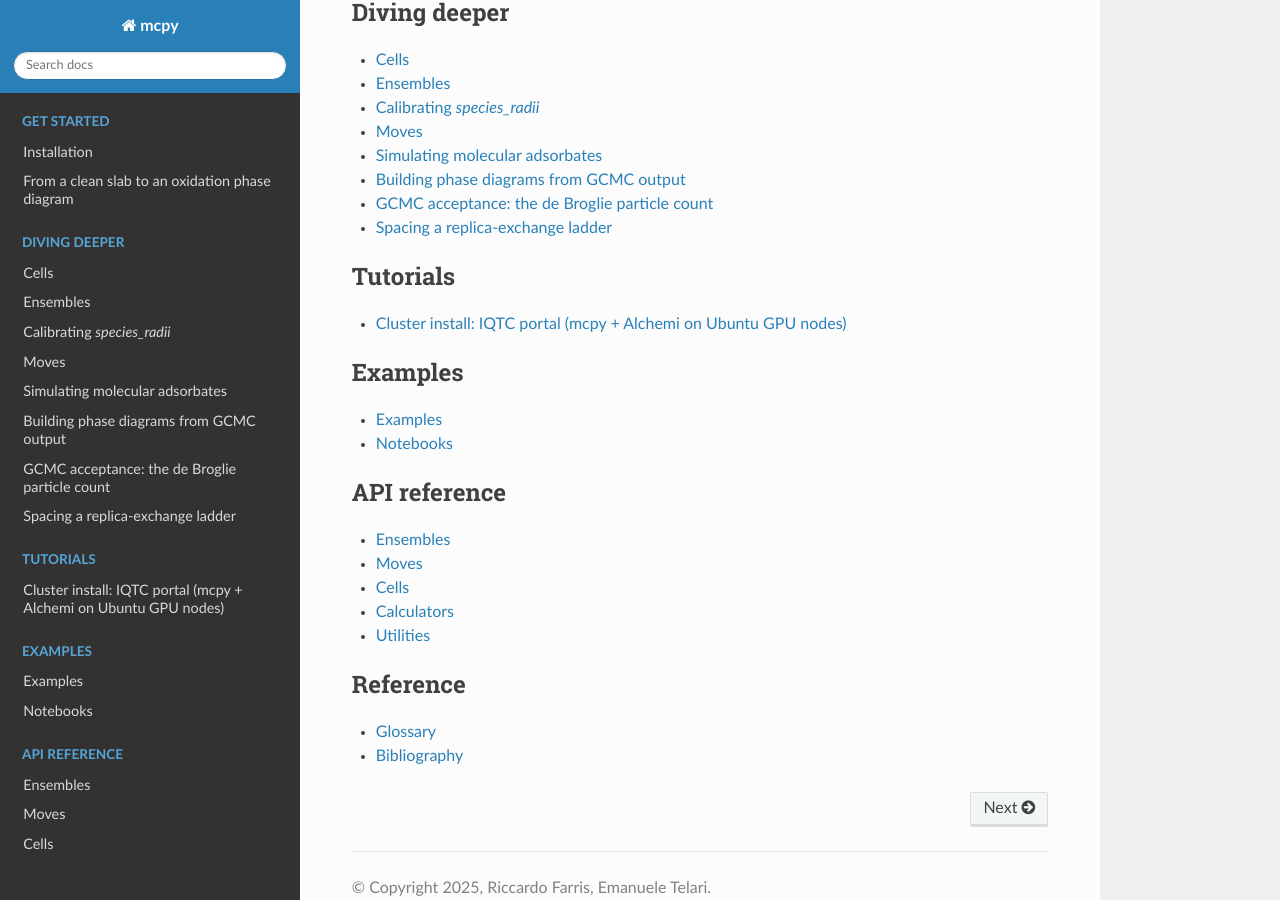
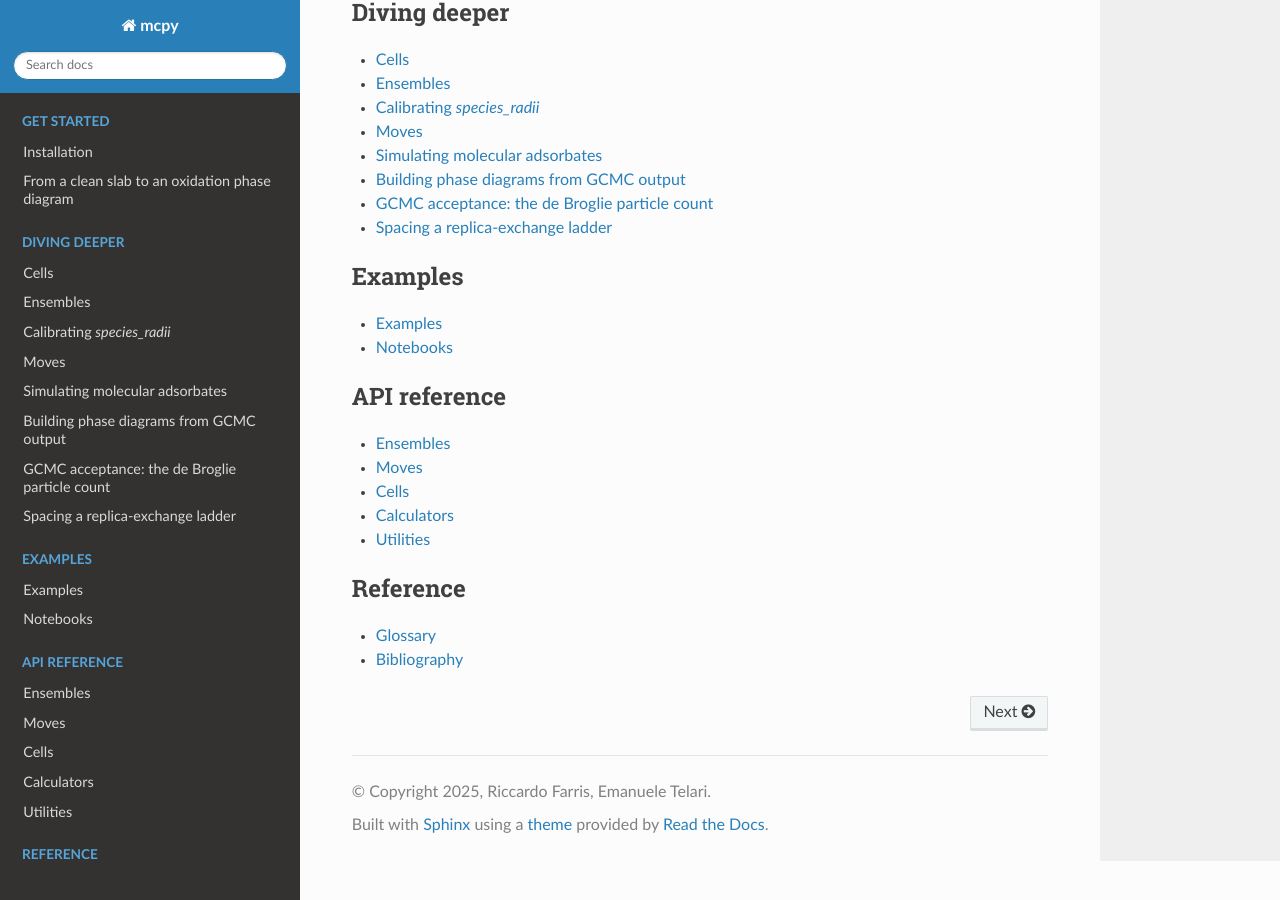
Before and after one commit to farrisric/mcpy, a Sphinx documentation site: the page built from docs/index.rst, in a window 1280 px wide and 900 px high, scrolled down 1117 px. Built offline with Sphinx 7.4.7 and the Read the Docs theme 3.1.0, drawn with Linux system fonts in a browser that asks for light colours; some of the changed lines change nothing that is shown.

Commit message:
Drop the IQTC cluster tutorial
Site-specific install and SLURM instructions for one university cluster,
which every mcpy release has to keep in step with the examples it submits
even though nobody outside that cluster can follow it. Its only remaining
tutorial neighbour is an :orphan: redirect stub, so the Tutorials toctree
goes with it.

```diff
--- a/docs/index.rst
+++ b/docs/index.rst
@@ -64,12 +64,6 @@ the hybrid GCMC method it implements (see :doc:`bibliography`).
    replica_exchange_ladder_spacing
 
 .. toctree::
-   :caption: Tutorials
-   :maxdepth: 1
-
-   tutorials/cluster_install_iqtc
-
-.. toctree::
    :caption: Examples
    :maxdepth: 1
 
--- a/docs/tutorials/cluster_install_iqtc.rst
+++ /dev/null
@@ -1,343 +0,0 @@
-Cluster install: IQTC portal (mcpy + Alchemi on Ubuntu GPU nodes)
-=================================================================
-
-This recipe sets up an environment that runs ``mcpy`` GCMC simulations with
-the NVIDIA Alchemi GPU stack (``AlchemiCalculator`` /
-``AlchemiFCalculator``) on the IQTC portal cluster's **iqtc13.q** partition
-(RTX 4090 nodes ``merry04`` / ``merry05``).
-
-It is written for that cluster's actual layout — the login node and the
-compute nodes have different operating systems, so a naive ``conda
-activate`` in a SLURM script does not work.
-
-The same approach generalises to any cluster where the login and compute
-nodes diverge in OS, drivers, or mounts.
-
-
-Cluster facts you need to know
-------------------------------
-
-.. list-table::
-   :header-rows: 1
-   :widths: 18 10 22 8 16 8 10
-
-   * - Node
-     - Role
-     - OS
-     - glibc
-     - ``/aplic`` conda
-     - ``module``
-     - Internet
-   * - ``portal03``
-     - login
-     - Debian 10
-     - 2.28
-     - yes (``/aplic/anaconda/2020.02``)
-     - yes
-     - yes
-   * - ``merry04``, ``merry05``
-     - iqtc13.q GPU
-     - Ubuntu 24.04
-     - 2.39
-     - **NO** (path absent)
-     - **NO**
-     - **NO**
-
-Consequences:
-
-- Build and install on the **login node** (only place with internet + conda).
-- Run on the **compute nodes** using the env's ``python`` directly — **do
-  not** call ``conda activate`` from inside the SLURM script (the path
-  doesn't exist on Ubuntu nodes and the script will fail silently).
-- Pre-download any model checkpoints on the login node; compute nodes can't
-  reach the internet.
-- ``merry04/05`` driver is **570.x → CUDA 12.8**. Use PyTorch built for
-  ``cu128`` (``cu130`` wheels will see ``torch.cuda.is_available() ==
-  False``).
-
-``/home`` is NFS-mounted on every node, so a conda env created on
-``portal03`` is reachable from ``merry04/05``.
-
-
-One-time setup on ``portal03``
-------------------------------
-
-Workspace prep
-~~~~~~~~~~~~~~
-
-NFS-safe scratch for pip. The default ``/tmp`` is only ~1 GB and ``/home``
-is NFS, which trips pip with "Directory not empty" errors during installs.
-
-.. code-block:: bash
-
-   mkdir -p /dev/shm/$USER-pip
-   export TMPDIR=/dev/shm/$USER-pip
-   export TEMP=$TMPDIR TMP=$TMPDIR
-
-Create a fresh conda env
-~~~~~~~~~~~~~~~~~~~~~~~~
-
-Always use a **fresh env**. Mixing ``nvalchemi`` / MACE / cuequivariance
-into an existing env almost always breaks because of pinned CUDA-specific
-dependencies.
-
-.. code-block:: bash
-
-   source /aplic/anaconda/2020.02/etc/profile.d/conda.sh
-   conda create -n alchemi128 python=3.11 pip -y
-
-Install PyTorch with CUDA 12.8 wheels
-~~~~~~~~~~~~~~~~~~~~~~~~~~~~~~~~~~~~~
-
-.. code-block:: bash
-
-   ENV_PY=$HOME/.conda/envs/alchemi128/bin/python
-   PYTHONNOUSERSITE=1 $ENV_PY -m pip install --no-cache-dir \
-       torch --index-url https://download.pytorch.org/whl/cu128
-
-The ``+cu128`` build matches the driver on ``merry04/05``. Don't take
-whatever ``pip install torch`` gives you by default — that's ``+cu130``
-and will run on CPU only.
-
-Install nvalchemi + MACE + mcpy
-~~~~~~~~~~~~~~~~~~~~~~~~~~~~~~~
-
-.. code-block:: bash
-
-   PYTHONNOUSERSITE=1 $ENV_PY -m pip install --no-cache-dir --prefer-binary \
-       'nvalchemi-toolkit[mace]'
-
-   # mcpy from your clone (editable)
-   PYTHONNOUSERSITE=1 $ENV_PY -m pip install --no-cache-dir --prefer-binary \
-       -e $HOME/bin/mcpy
-
-Resulting key versions (as of this writing):
-
-.. code-block:: text
-
-   torch                            2.11.0+cu128
-   nvalchemi-toolkit                0.1.0
-   nvalchemi-toolkit-ops            0.3.1
-   cuequivariance-torch             0.10.0
-   cuequivariance-ops-torch-cu12    0.10.0     # matches your CUDA major
-   mace-torch                       0.3.15
-   e3nn                             0.4.4
-   ase                              3.28.0
-   numpy                            2.4.6
-
-Pre-download the MACE-MP checkpoint
-~~~~~~~~~~~~~~~~~~~~~~~~~~~~~~~~~~~
-
-Compute nodes have no internet, so cache the model on the login node. The
-cache directory (``~/.cache/mace/``) is on NFS, so ``merry04/05`` will see
-it.
-
-.. code-block:: bash
-
-   PYTHONNOUSERSITE=1 $ENV_PY -c "
-   from mace.calculators.foundations_models import download_mace_mp_checkpoint
-   print(download_mace_mp_checkpoint('medium-mpa-0'))
-   "
-   # → /home/$USER/.cache/mace/macempa0mediummodel  (≈ 80 MB)
-
-Verify on a compute node
-~~~~~~~~~~~~~~~~~~~~~~~~
-
-.. code-block:: bash
-
-   ssh merry04 'PYTHONNOUSERSITE=1 $HOME/.conda/envs/alchemi128/bin/python -c "
-   import torch
-   print(\"torch:\", torch.__version__, \"cu:\", torch.version.cuda)
-   print(\"cuda available:\", torch.cuda.is_available())
-   print(\"cuda devices:\", torch.cuda.device_count())
-   from mcpy.calculators import AlchemiCalculator, AlchemiFCalculator
-   print(\"mcpy alchemi calculators: ok\")
-   "'
-
-Expected:
-
-.. code-block:: text
-
-   torch: 2.11.0+cu128 cu: 12.8
-   cuda available: True
-   cuda devices: 3
-   mcpy alchemi calculators: ok
-
-If ``cuda available: False``, the driver is older than CUDA 12.8 —
-reinstall torch from the matching ``cu12X`` wheel index (e.g. ``cu124`` for
-driver 550).
-
-
-SLURM submit script
--------------------
-
-Save as ``submit_gcmc_alchemi.sh``:
-
-.. code-block:: bash
-
-   #!/bin/bash
-   #SBATCH --job-name=gcmc_alchemi
-   #SBATCH --partition=iqtc13.q
-   #SBATCH --gres=gpu:1
-   #SBATCH --cpus-per-task=4
-   #SBATCH --time=24:00:00
-   #SBATCH --output=%x_%j.out
-   #SBATCH --error=%x_%j.err
-
-   set -eo pipefail
-
-   PYTHON=$HOME/.conda/envs/alchemi128/bin/python
-   SCRIPT=$HOME/bin/mcpy/examples/03_gcmc_surface_mace.py
-   RESULTS_DIR=$SLURM_SUBMIT_DIR/results/job_${SLURM_JOB_ID:-local}
-
-   export PYTHONNOUSERSITE=1
-   export OMP_NUM_THREADS=${SLURM_CPUS_PER_TASK:-4}
-   export TMPDIR=/tmp/$USER
-   mkdir -p "$TMPDIR" "$RESULTS_DIR"
-
-   echo "=== node=$(hostname)  $(date) ==="
-   nvidia-smi -L
-   "$PYTHON" -c "import torch; print('torch', torch.__version__, 'cu_avail', torch.cuda.is_available())"
-
-   cd "$RESULTS_DIR"
-   "$PYTHON" "$SCRIPT"
-
-The script takes no command-line flags: every setting is a constant at the
-top of the file (``CHECKPOINT``, ``TEMPERATURE``, ``STEPS``, ``DELTA_MU_O``,
-``FMAX``, ``SEED``, ...). Edit your copy before submitting, and note that the
-output files land in the working directory, which is why the job changes into
-``$RESULTS_DIR`` first.
-
-Submit with ``sbatch submit_gcmc_alchemi.sh``.
-
-Key SLURM-script rules:
-
-- **No** ``conda activate``. Use ``$HOME/.conda/envs/alchemi128/bin/python``
-  directly.
-- **No** ``module load``. Ubuntu compute nodes don't have environment
-  modules.
-- **Always export** ``PYTHONNOUSERSITE=1`` to ignore
-  ``~/.local/lib/python3.11/site-packages``, which on many user homes
-  contains stale packages that shadow the env.
-- ``TMPDIR=/tmp/$USER`` — local disk on the compute node, not NFS.
-- ``torch.compile`` is on by default and handles GCMC's dynamic atom count
-  (after the first size change it switches to dynamic shapes; one-time
-  warmup, then ~1.3-1.4x faster). On nodes with tight host-memory limits the
-  compile guard-building phase can OOM at startup — if you hit that (see
-  troubleshooting below), set ``COMPILE_MODEL = False`` in the script.
-
-
-Batched replica exchange on one GPU
------------------------------------
-
-The script above runs a single replica. ``mcpy`` also runs **replica exchange
-on one GPU**: all replicas live in a single Python process, share one
-``AlchemiCalculator``, and have their trial-move energies evaluated in a single
-batched forward pass per MC step. This is the GPU path the package is built
-around. Unlike the MPI ``ReplicaExchange`` (one rank per replica), there is **no
-mpirun** and still only ``--gres=gpu:1``.
-
-The script is ``examples/04_replica_exchange_batched.py``. It takes no
-command-line flags: the replica temperatures are the ``TEMPERATURES`` list at
-the top of the file, and its length is the replica count.
-
-Save as ``submit_re_gcmc_batched.sh``:
-
-.. code-block:: bash
-
-   #!/bin/bash
-   #SBATCH --job-name=re_gcmc_batched
-   #SBATCH --partition=iqtc13.q
-   #SBATCH --gres=gpu:1
-   #SBATCH --cpus-per-task=4
-   #SBATCH --time=24:00:00
-   #SBATCH --output=%x_%j.out
-   #SBATCH --error=%x_%j.err
-
-   set -eo pipefail
-
-   PYTHON=$HOME/.conda/envs/alchemi128/bin/python
-   SCRIPT=$HOME/bin/mcpy/examples/04_replica_exchange_batched.py
-   RESULTS_DIR=$SLURM_SUBMIT_DIR/results/job_${SLURM_JOB_ID:-local}
-
-   export PYTHONNOUSERSITE=1
-   export OMP_NUM_THREADS=${SLURM_CPUS_PER_TASK:-4}
-   export TMPDIR=/tmp/$USER
-   mkdir -p "$TMPDIR" "$RESULTS_DIR"
-
-   echo "=== node=$(hostname)  $(date) ==="
-   nvidia-smi -L
-   "$PYTHON" -c "import torch; print('torch', torch.__version__, 'cu_avail', torch.cuda.is_available())"
-
-   cd "$RESULTS_DIR"
-   "$PYTHON" "$SCRIPT"
-
-Submit with ``sbatch submit_re_gcmc_batched.sh``.
-
-Notes specific to the batched path:
-
-- **One GPU, one process.** All replicas in ``TEMPERATURES`` share a single
-  ``AlchemiCalculator`` and are evaluated in one batched forward pass. Keep
-  ``--gres=gpu:1``; adding ranks or extra GPUs does not help this path.
-- **``torch.compile`` stays on by default**, same as the single-replica run:
-  it handles GCMC's dynamic atom count via dynamic shapes after a one-time
-  warmup. ``COMPILE_MODEL = False`` is only the escape hatch if the compile
-  guard-building phase OOMs on a node with tight host-memory limits.
-- **Replica count = length of ``TEMPERATURES``.** More replicas means a
-  larger batch and more GPU memory; if startup OOMs, shorten that list
-  before changing anything else.
-- **Outputs** land in ``$RESULTS_DIR``: per-replica ``gcmc_batched_*.out`` and
-  ``.xyz`` files, plus a combined ``replica_exchange_batched.log`` with the
-  exchange history.
-
-
-Common failure modes
---------------------
-
-.. list-table::
-   :header-rows: 1
-   :widths: 32 36 32
-
-   * - Symptom
-     - Cause
-     - Fix
-   * - Job exits 127 with empty ``.out``/``.err``
-     - Script tried ``conda activate`` on a node where ``/aplic/anaconda/``
-       doesn't exist; ``set -e`` killed it.
-     - Use the env's ``python`` binary directly (no activation).
-   * - ``python: /lib64/libc.so.6: version 'GLIBC_2.28' not found``
-     - Job landed on an old node (e.g. ``g9noder25o``) with glibc < 2.28.
-     - Restrict the partition to modern nodes (``iqtc13.q`` is safe).
-   * - ``torch.cuda.is_available() == False`` despite GPU present, with
-       ``nvidia-smi`` driver "too old"
-     - PyTorch built for newer CUDA than the driver supports.
-     - Reinstall ``torch`` from the matching ``cu12X`` index.
-   * - ``urllib.error.URLError: Name or service not known`` while loading
-       the MACE checkpoint
-     - Compute node has no internet.
-     - Pre-download the model on the login node (see above).
-   * - ``cuequivariance_ops_torch_cu11`` errors at runtime, or ``e3nn``
-       version too old
-     - ``~/.local`` user-site shadows the env.
-     - Always export ``PYTHONNOUSERSITE=1``.
-   * - ``pip install ... Directory not empty``
-     - ``TMPDIR`` is on NFS.
-     - ``export TMPDIR=/dev/shm/$USER-pip``.
-   * - ``InternalTorchDynamoError: MemoryError: std::bad_alloc`` or
-       ``Warp CUDA error 2: out of memory`` at startup
-     - ``torch.compile`` tries to JIT-compile the model and the guard-building
-       pass OOMs against the job's host-memory limit.
-     - Set ``COMPILE_MODEL = False`` in the script (passes ``compile_model=False``), or
-       request more host memory for the job.
-
-
-Reproducing this exact env later
---------------------------------
-
-.. code-block:: bash
-
-   source /aplic/anaconda/2020.02/etc/profile.d/conda.sh
-   conda env remove -n alchemi128 -y
-   # then re-run the "One-time setup on portal03" section
-
-The whole install takes ~5 minutes on a good connection and uses ~7 GB.
```
